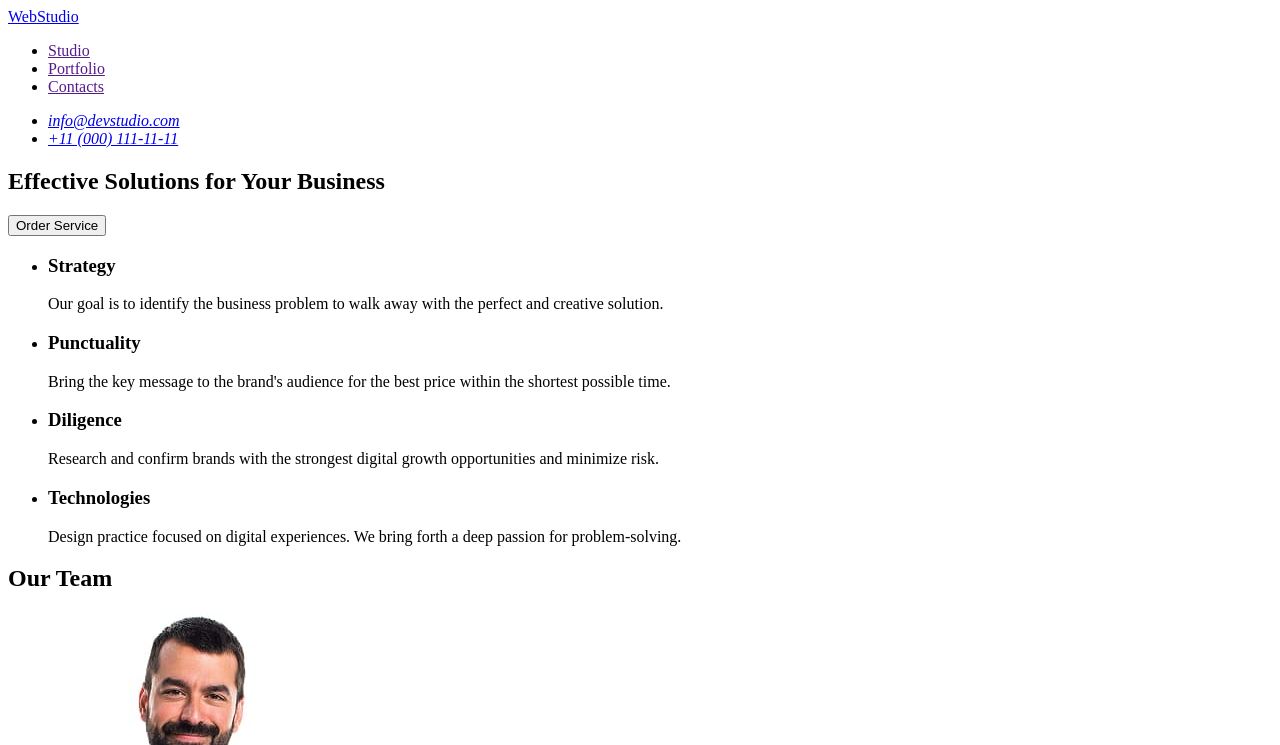
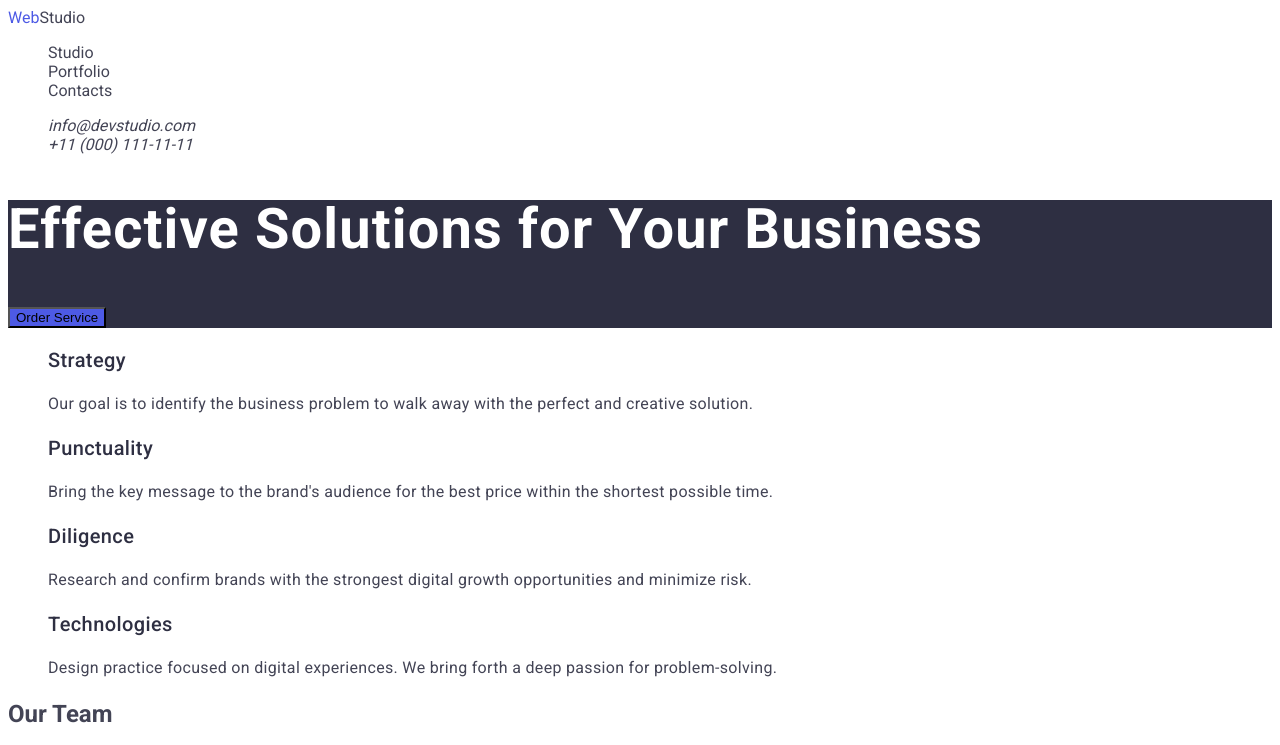
Before and after one commit to Rostik-bang/goit-markup-hw02, a plain HTML site: page index.html in a window 1280 px wide. Shown: the top 745 px of the page. Drawn offline with Linux system fonts and the light colour scheme.

Commit message:
First commit

```diff
--- /dev/null
+++ b/css/styles.css
@@ -0,0 +1,80 @@
+body {
+  font-family: 'Roboto', sans-serif;
+  color: #434455;
+  background-color: #ffffff;
+}
+
+ul,
+ol {
+  list-style: none;
+}
+
+a {
+  text-decoration: none;
+  color: currentColor;
+}
+
+.logo {
+  color: #4d5ae5;
+}
+
+.header-item:hover {
+  color: #404bbf;
+}
+
+.address-item:hover {
+  color: #404bbf;
+}
+
+/*  button */
+.button-section {
+  background-color: #2e2f42;
+}
+
+.button-title {
+  font-weight: 700;
+  font-size: 56px;
+
+  /* line-height: 60px; */
+  line-height: 1.07;
+  letter-spacing: 0.02em;
+  color: #ffffff;
+}
+
+.button-item {
+  font-weight: 500;
+  font-size: 16px;
+
+  /* line-height: 24px; */
+  line-height: 1.5;
+  letter-spacing: 0.04em;
+  color: #ffffff;
+}
+
+.button {
+  background-color: #4d5ae5;
+}
+
+.button:hover {
+  background-color: #404bbf;
+}
+
+.description-title {
+  font-weight: 500;
+  font-size: 20px;
+
+  /* line-height: 24px; */
+  line-height: 1.2;
+  letter-spacing: 0.02em;
+  color: #2e2f42;
+}
+
+.description-text {
+  font-weight: 400;
+  font-size: 16px;
+
+  /* line-height: 24px; */
+  line-height: 1.5;
+  letter-spacing: 0.02em;
+  color: #434455;
+}
--- a/index.html
+++ b/index.html
@@ -4,62 +4,76 @@
     <meta charset="UTF-8" />
     <meta name="viewport" content="width=device-width, initial-scale=1.0" />
     <title>WebStudio</title>
+
+    <!-- Fonts -->
+    <link rel="preconnect" href="https://fonts.googleapis.com" />
+    <link rel="preconnect" href="https://fonts.gstatic.com" crossorigin />
+    <link
+      href="https://fonts.googleapis.com/css2?family=Raleway:wght@700&family=Roboto:wght@100..900&display=swap"
+      rel="stylesheet"
+    />
+    <!-- Styles -->
+    <link rel="stylesheet" href="css\styles.css" />
   </head>
   <body>
     <!-- Header section -->
-    <header>
+    <header class="header">
       <nav>
-        <a href="./index.html">WebStudio</a>
+        <a href="./index.html"><span class="logo">Web</span>Studio</a>
 
-        <ul>
-          <li><a href="">Studio</a></li>
-          <li><a href="">Portfolio</a></li>
-          <li><a href="">Contacts</a></li>
+        <ul class="header-list">
+          <li class="header-item"><a href="">Studio</a></li>
+          <li class="header-item"><a href="">Portfolio</a></li>
+          <li class="header-item"><a href="">Contacts</a></li>
         </ul>
       </nav>
       <!-- Menu -->
-      <address>
-        <ul>
-          <li><a href="mailto:info@devstudio.com">info@devstudio.com</a></li>
-          <li><a href="tel:+110001111111">+11 (000) 111-11-11</a></li>
+      <address class="address">
+        <ul class="address-list">
+          <li class="address-item">
+            <a href="mailto:info@devstudio.com">info@devstudio.com</a>
+          </li>
+          <li class="address-item">
+            <a href="tel:+110001111111">+11 (000) 111-11-11</a>
+          </li>
         </ul>
       </address>
     </header>
     <!-- Основна чатина сторінки -->
     <main>
-      <!-- секція з кнопкою -->
-      <section>
-        <h1>Effective Solutions for Your Business</h1>
-        <button type="button">Order Service</button>
+      <!-- Cекція з кнопкою -->
+      <section class="button-section">
+        <h1 class="button-title">Effective Solutions for Your Business</h1>
+        <button type="button" class="button">Order Service</button>
       </section>
       <!-- Секція Опису -->
-      <section>
+      <section class="description">
         <h2 hidden>Features</h2>
-        <ul>
-          <li>
-            <h3>Strategy</h3>
-            <p>
+        <ul class="description-list">
+          <li class="description-item">
+            <h3 class="description-title">Strategy</h3>
+            <p class="description-text">
               Our goal is to identify the business problem to walk away with the
               perfect and creative solution.
             </p>
           </li>
-          <li>
-            <h3>Punctuality</h3>
-            <p>
+          <li class="description-item">
+            <h3 class="description-title">Punctuality</h3>
+            <p class="description-text">
               Bring the key message to the brand's audience for the best price
               within the shortest possible time.
             </p>
           </li>
-          <li>
-            <h3>Diligence</h3>
-            <p>
+          <li class="description-item">
+            <h3 class="description-title">Diligence</h3>
+            <p class="description-text">
               Research and confirm brands with the strongest digital growth
               opportunities and minimize risk.
             </p>
           </li>
-          <li>
-            <h3>Technologies</h3>
-            <p>
+          <li class="description-item">
+            <h3 class="description-title">Technologies</h3>
+            <p class="description-text">
               Design practice focused on digital experiences. We bring forth a
               deep passion for problem-solving.
             </p>
@@ -67,10 +81,10 @@
         </ul>
       </section>
       <!-- Секція Робітників -->
-      <section>
-        <h2>Our Team</h2>
-        <ul>
-          <li>
+      <section class="workers">
+        <h2 class="workers-title">Our Team</h2>
+        <ul class="workers-list">
+          <li class="workers-item">
             <img src="./images/img.jpg" alt="Worker Mark" width="264" />
             <h3>Mark Guerrero</h3>
             <p>Product Designer</p>
@@ -80,21 +94,66 @@
             <h3>Tom Ford</h3>
             <p>Frontend Developer</p>
           </li>
-          <li>
+          <li class="workers-item">
             <img src="./images/img(2).jpg" alt="Worker Camila" width="264" />
             <h3>Camila Garcia</h3>
             <p>Marketing</p>
           </li>
-          <li>
+          <li class="workers-item">
             <img src="./images/img(3).jpg" alt="Worker Daniel" width="264" />
             <h3>Daniel Wilson</h3>
             <p>UI Designer</p>
           </li>
         </ul>
       </section>
+      <!-- Portfolio section -->
+      <section>
+        <h2>Our Portfolio</h2>
+        <ul>
+          <li>
+            <img src="./images/img(4).jpg" alt="Banking App" width="264" />
+            <h3>Banking App</h3>
+            <p>App</p>
+          </li>
+
+          <li>
+            <img src="./images/img(5).jpg" alt="Cashless Payment" width="360" />
+            <h3>Cashless Payment</h3>
+            <p>Marketing</p>
+          </li>
+
+          <li>
+            <img src="./images/img(6).jpg" alt="Meditation App" width="360" />
+            <h3>Meditation App</h3>
+            <p>App</p>
+          </li>
+
+          <li>
+            <img src="./images/img(7).jpg" alt="Taxi Service" width="360" />
+            <h3>Taxi Service</h3>
+            <p>Marketing</p>
+          </li>
+
+          <li>
+            <img
+              src="./images/img(8).jpg"
+              alt="Screen Illustrations"
+              width="360"
+            />
+            <h3>Screen Illustrations</h3>
+            <p>Design</p>
+          </li>
+
+          <li>
+            <img src="./images/img(9).jpg" alt="Online Courses" width="360" />
+            <h3>Online Courses</h3>
+            <p>Marketing</p>
+          </li>
+        </ul>
+      </section>
     </main>
 
-    <footer>
+    <footer class="footer">
       <a href="./index.html">WebStudio</a>
       <p>
         Increase the flow of customers and sales for your business with digital
```
Also changed, not shown: images/img(4).jpg (added), images/img(5).jpg (added), images/img(6).jpg (added), images/img(7).jpg (added), images/img(8).jpg (added), images/img(9).jpg (added).
